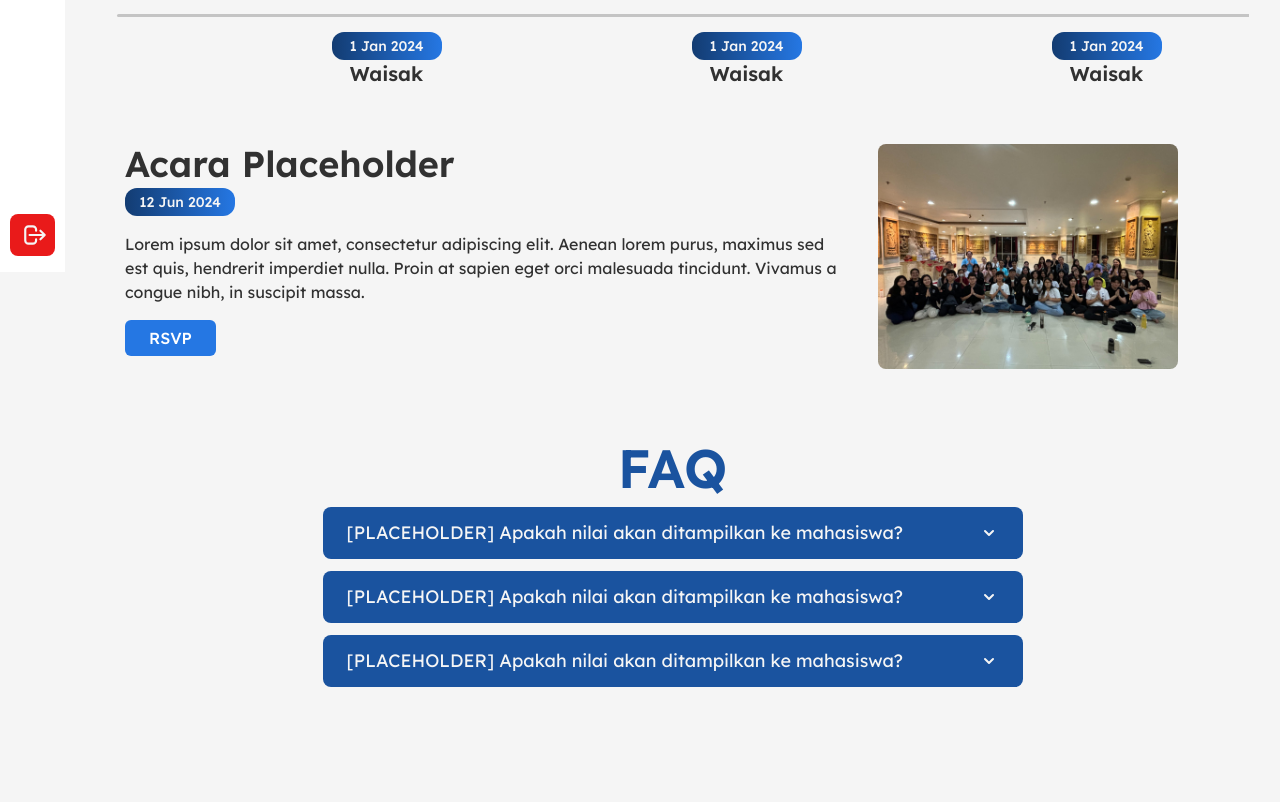
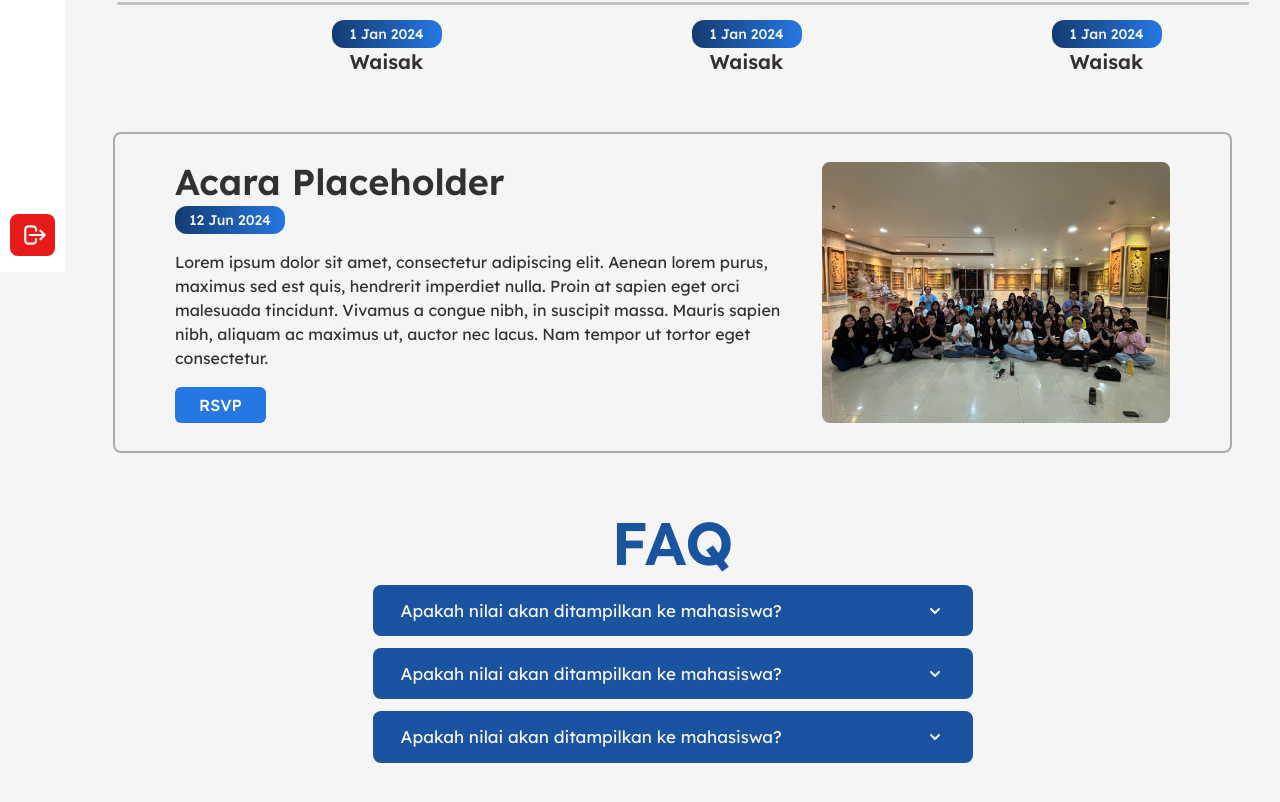
Before and after one commit to ppmb-kmbui/fe-ppmb-2025, a Next.js app: page / in a window 1280 px wide. Shown: the part 528-1330 px from the top of the page. Before the commit the page ends 1259 px from the top, so only its background shows below. Built offline with nearby package versions, Linux system fonts and the light colour scheme.

Commit message:
feat: implement UI for timeline details

```diff
--- a/src/app/page.tsx
+++ b/src/app/page.tsx
@@ -4,7 +4,7 @@ import { Carousel, Faq, Timeline } from '@/components';
 import { useRouter } from 'next/navigation';
 export default function Home() {
   return (
-    <div className='min-h-screen gap-[72px] flex flex-col pb-10'>
+    <div className='min-h-screen gap-[60px] flex flex-col pb-10'>
       <Carousel />
       <Timeline />
       <Faq />
--- a/src/components/home/Faq.tsx
+++ b/src/components/home/Faq.tsx
@@ -8,22 +8,22 @@ export const Faq: React.FC = () => {
 
     const DATA = [
         {
-          question: "[PLACEHOLDER] Apakah nilai akan ditampilkan ke mahasiswa?",
-          answer: "[PLACEHOLDER] Maaf, nilak tidak ditampilkan"
+          question: "Apakah nilai akan ditampilkan ke mahasiswa?",
+          answer: "Maaf, nilak tidak ditampilkan"
         },
         {
-          question: "[PLACEHOLDER] Apakah nilai akan ditampilkan ke mahasiswa?",
-          answer: "[PLACEHOLDER] Maaf, nilak tidak ditampilkan, Maaf, nilak tidak ditampilkan, Maaf, nilak tidak ditampilkan, Maaf, nilak tidak ditampilkan, Maaf, nilak tidak ditampilkan"
+          question: "Apakah nilai akan ditampilkan ke mahasiswa?",
+          answer: "Maaf, nilak tidak ditampilkan, Maaf, nilak tidak ditampilkan, Maaf, nilak tidak ditampilkan, Maaf, nilak tidak ditampilkan, Maaf, nilak tidak ditampilkan"
         },
         {
-          question: "[PLACEHOLDER] Apakah nilai akan ditampilkan ke mahasiswa?",
-          answer: "[PLACEHOLDER] Maaf, nilak tidak ditampilkan"
+          question: "Apakah nilai akan ditampilkan ke mahasiswa?",
+          answer: "Maaf, nilak tidak ditampilkan"
         },
     ]
 
     return (
         <div className='w-full flex flex-col items-center px- gap-3'>
-        <text className='text-[54px] leading-[1] font-semibold text-ppmb-blue-600'>FAQ</text>
+        <text className='text-6xl font-semibold text-ppmb-blue-600'>FAQ</text>
 
         <div className="flex flex-col gap-2">
             {DATA.map((data, key) => (
--- a/src/components/home/Timeline.tsx
+++ b/src/components/home/Timeline.tsx
@@ -43,7 +43,8 @@ export const Timeline: React.FC = () => {
                 </div>
             </div>
 
-            <div className="flex flex-row justify-between w-full px-[60px] mt-5">
+            <div className="w-full px-12 mt-5">
+            <div className="flex flex-row justify-between w-full px-[60px] py-7 rounded-lg  border-[2px] border-ppmb-300">
                 <div className="w-[65%] flex flex-col gap-4">
                     <div className="flex flex-col gap-1">
                         <text className="text-4xl font-semibold">Acara Placeholder</text>
@@ -53,11 +54,13 @@ export const Timeline: React.FC = () => {
                     </div>
 
                     <div>
-                        Lorem ipsum dolor sit amet, consectetur adipiscing elit. Aenean lorem purus, maximus sed est quis, hendrerit imperdiet nulla. Proin at sapien eget orci malesuada tincidunt. Vivamus a congue nibh, in suscipit massa.
+                        Lorem ipsum dolor sit amet, consectetur adipiscing elit. Aenean lorem purus, maximus sed est quis, hendrerit imperdiet nulla. Proin at sapien eget orci malesuada tincidunt. Vivamus a congue nibh, in suscipit massa. Mauris sapien nibh, aliquam ac maximus ut, auctor nec lacus. Nam tempor ut tortor eget consectetur.
                     </div>
 
-                    <div>
-                        <Button handleClick={() => {}} label="RSVP" variant="md"/>
+                    <div className="flex h-full">
+                        <div className="self-end">
+                            <Button handleClick={() => {}} label="RSVP" variant="md"/>
+                        </div>
                     </div>
 
                 </div>
@@ -66,12 +69,15 @@ export const Timeline: React.FC = () => {
                     <Image
                         alt="rett"
                         src={"/image/rett.jpg"}
-                        width={300}
-                        height={300}
+                        width={350}
+                        height={350}
                         className="rounded-lg"
                     />
                 </div>
             </div>
+            </div>
+
+
         </div>
     );
 };
--- a/src/components/ui/Accordion.tsx
+++ b/src/components/ui/Accordion.tsx
@@ -16,15 +16,15 @@ export const Accordion: React.FC<AccordionProps> = ({
 }) => {
     const ref = useRef(null);
     return (
-        <div className="w-[700px]">
-            <div className="flex flex-row bg-ppmb-blue-600 items-center justify-between rounded-lg py-3 text-lg text-ppmb-000 px-6 cursor-pointer" onClick={() => setSelected(value == selected ? -1 : value)}>
+        <div className="w-[600px]">
+            <div className="flex flex-row bg-ppmb-blue-600 items-center justify-between rounded-lg py-3 text-[17px] leading-[1.6] text-ppmb-000 px-7 cursor-pointer" onClick={() => setSelected(value == selected ? -1 : value)}>
                 <text>{question}</text>
                 <div className={`${value == selected && "rotate-180"} transition-transform duration-500 ease-in-out`}>
                     <HiChevronDown size={20} />
                 </div>
             </div>
 
-            <div className={`${value == selected ? "max-h-[200px] mb-3" : "max-h-0"} bg-white px-6 rounded-lg mt-1 overflow-hidden transition-max-height ease-in-out duration-300`}>
+            <div className={`${value == selected ? "max-h-[200px] mb-3" : "max-h-0"} bg-white px-7 rounded-lg mt-1 overflow-hidden transition-max-height ease-in-out duration-300`}>
                 <div className="flex py-3">
                     {answer}
                 </div>
```
